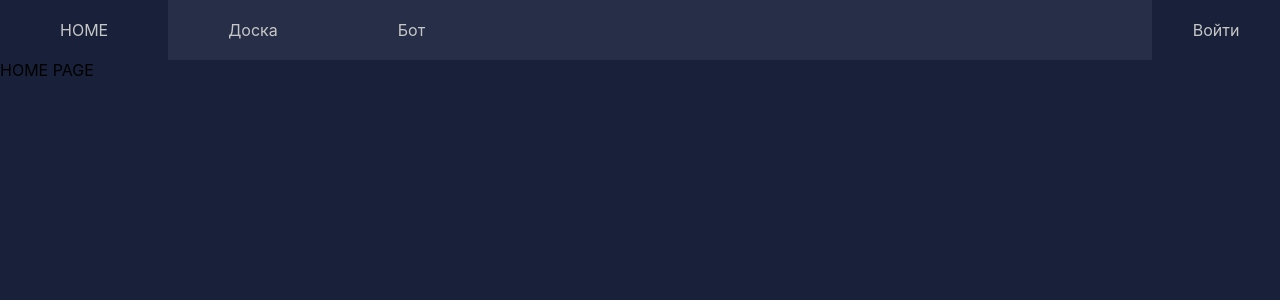
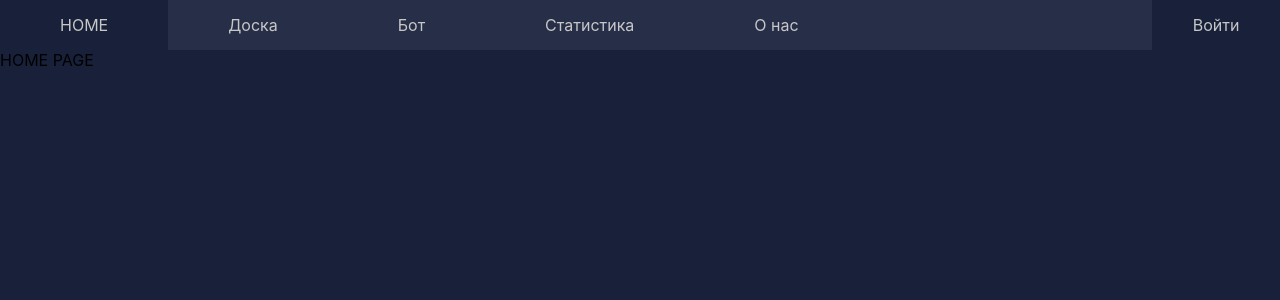
Before and after one commit to faisaliraqi99/sanaripton-frontend, a React (Create React App) app: page / in a window 1280 px wide. Shown: the top 300 px of the page. Built offline with nearby package versions, Linux system fonts and the light colour scheme.

Commit message:
repath navBar

```diff
--- a/src/components/NavBar/NavBar.css
+++ b/src/components/NavBar/NavBar.css
@@ -1,18 +1,19 @@
 .header {
-  /* height: 50px; */
+  height: 50px;
   display: flex;
+  justify-content: space-between;
+}
+
+.navbar{
+  width: 90vw;
+  /* width: max-content; */
+  display: flex;
+  justify-content: flex-start;
   flex-wrap: wrap;
   background-color: #272e48;
 }
-
-.navbar{
-  width: 50%;
-  display: flex;
-  justify-content: flex-start;
-  flex-wrap: wrap;
-}
 .nav{
-  padding: 20px 60px;
+  padding: 0 60px;
   display: flex;
   justify-content: center;
   align-items: center;
@@ -22,14 +23,14 @@
 .header-right{
   /* position: absolute; */
     right: 0;
-    width: 50%;
+    width: 10%;
     display: flex;
     justify-content: flex-end;
     align-items: center;
 }
 .login{
   height: 100%;
-  width: 20%;
+  width: 10vw;
   display: flex;
   justify-content: center;
   align-items: center;
--- a/src/components/NavBar/NavBar.js
+++ b/src/components/NavBar/NavBar.js
@@ -11,8 +11,8 @@ class NavBar extends Component {
         <Link to="/" className="nav">HOME</Link>
         <Link to="/kanban" className="nav">Доска</Link>
         <a className="nav" href="#">Бот</a>
-        {/* <Link to="/stats" className="nav">Статистика</Link> */}
-        {/* <Link to="/about" className="nav">О нас</Link> */}
+        <Link to="/stats" className="nav">Статистика</Link>
+        <Link to="/about" className="nav">О нас</Link>
         </div>
 
         <div className="header-right">
```
